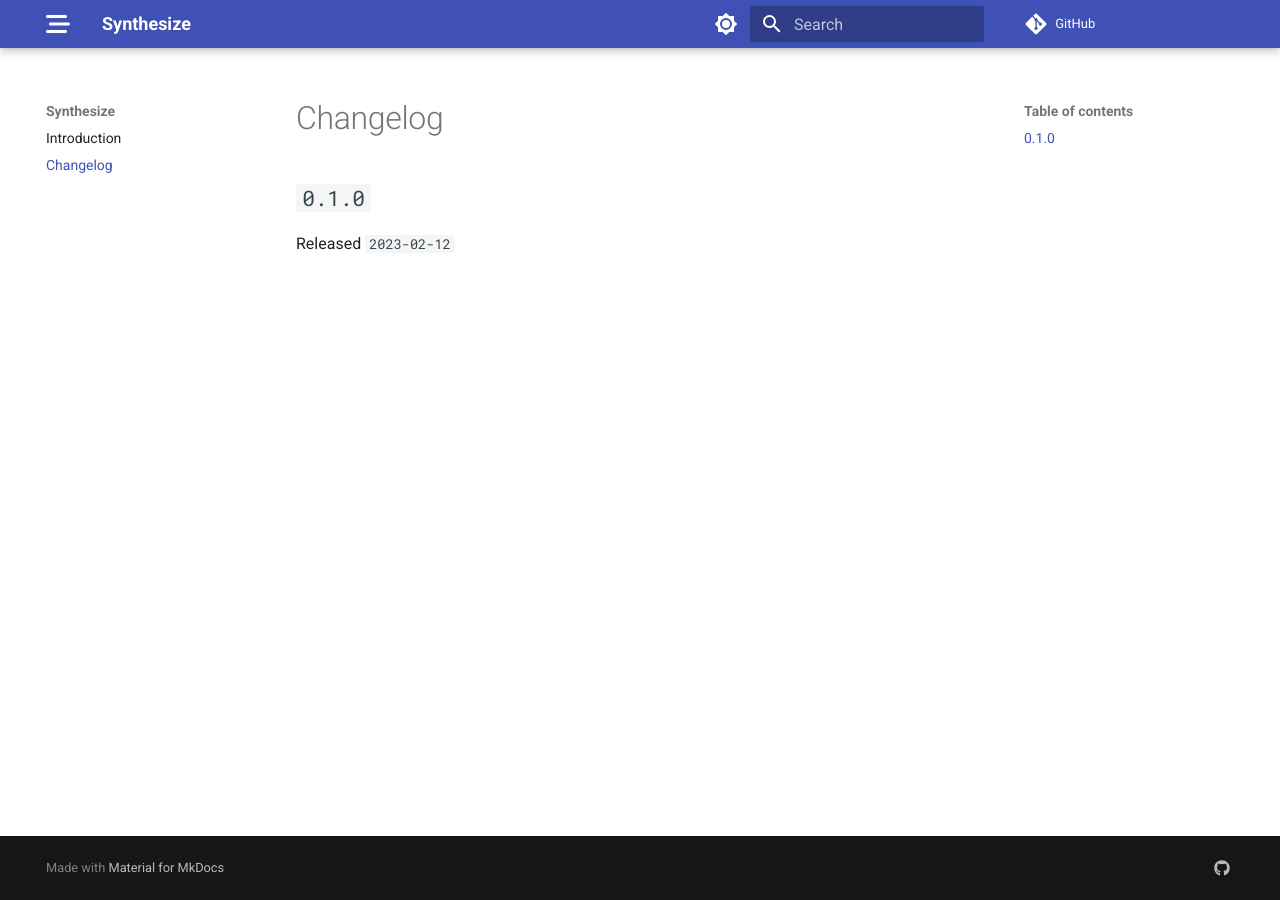
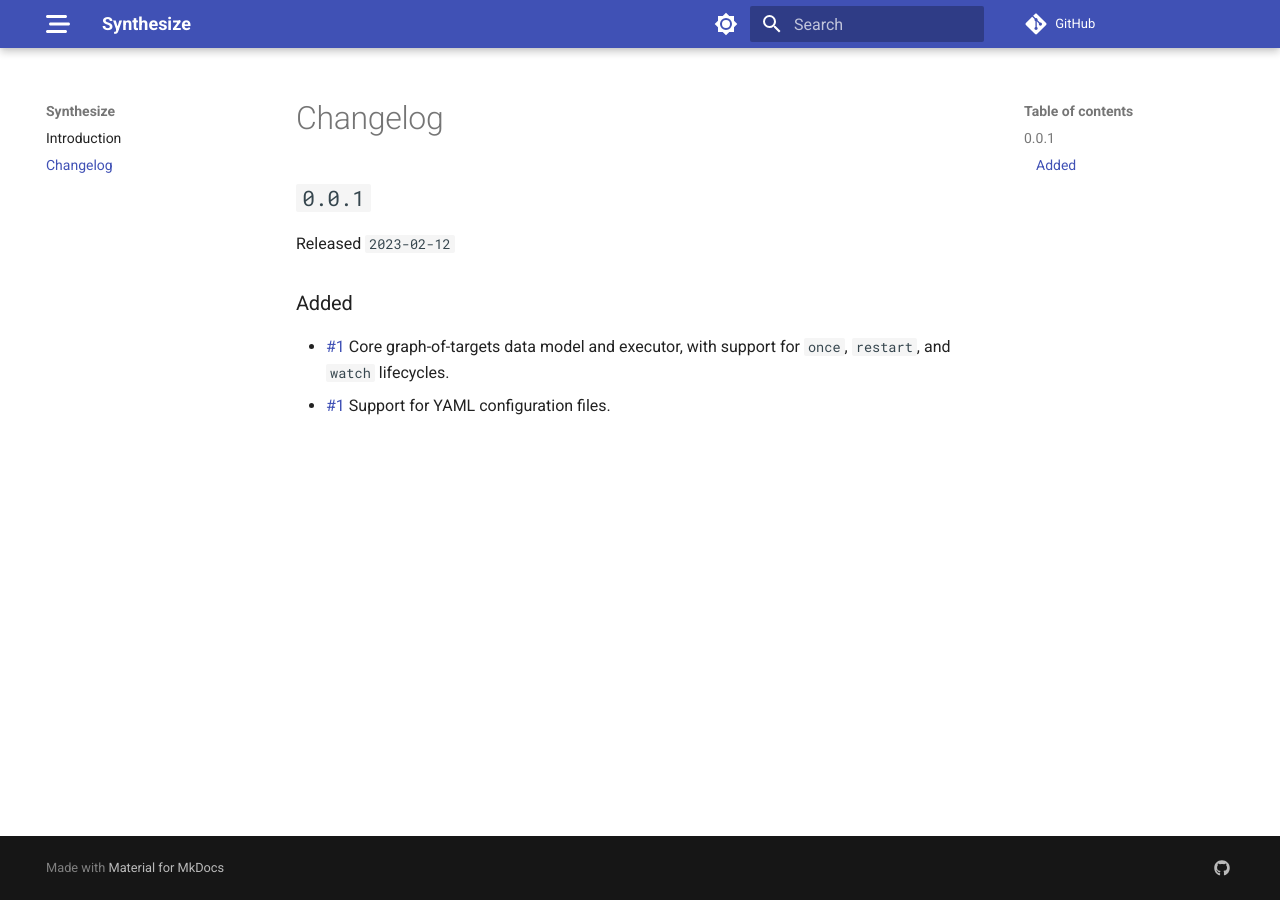
Before and after one commit to JoshKarpel/synthesize, an MkDocs documentation site: the page built from docs/changelog.md, in a window 1280 px wide. Built offline with MkDocs 1.6.1 and Material for MkDocs 9.7.7, drawn with Linux system fonts in a browser that asks for light colours; comment, search, counter and statistics services are not loaded.

Commit message:
fix up changelog

```diff
--- a/docs/changelog.md
+++ b/docs/changelog.md
@@ -1,5 +1,10 @@
 # Changelog
 
-## `0.1.0`
+## `0.0.1`
 
 Released `2023-02-12`
+
+### Added
+
+- [#1](https://github.com/JoshKarpel/synthesize/pull/1) Core graph-of-targets data model and executor, with support for `once`, `restart`, and `watch` lifecycles.
+- [#1](https://github.com/JoshKarpel/synthesize/pull/1) Support for YAML configuration files.
```
